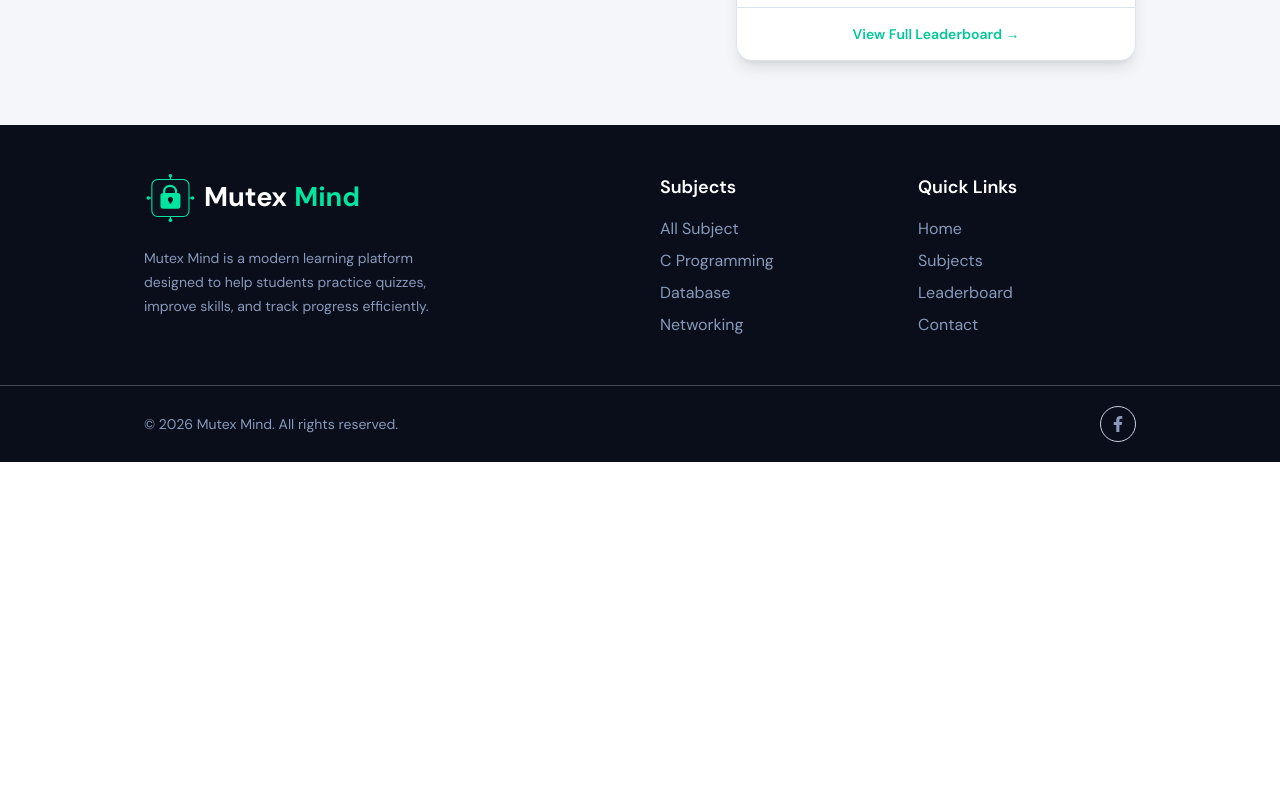
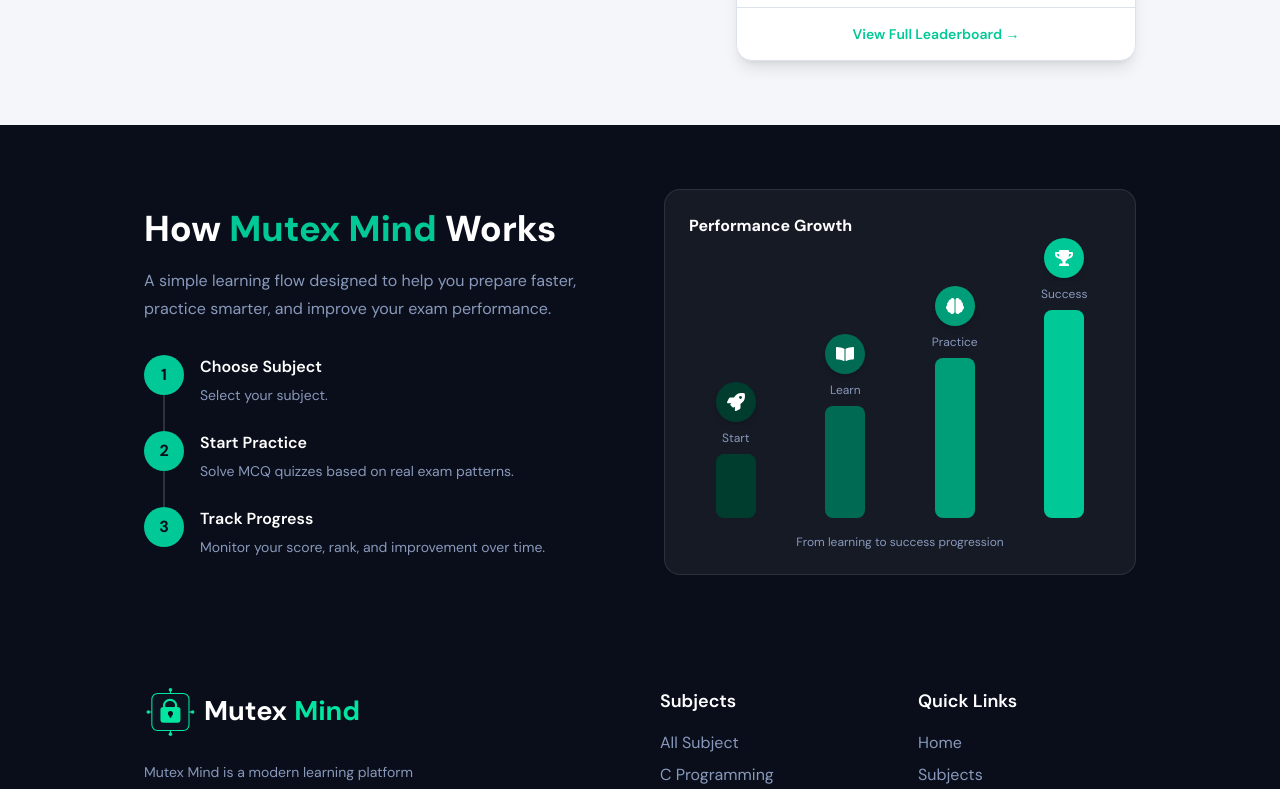
Before and after one commit to Jakaria030/mutex-mind-frontend, a React (Vite) app: page / in a window 1280 px wide. Shown: the part 700-1489 px from the top of the page. Before the commit the page ends 1162 px from the top, so only its background shows below. Built offline with nearby package versions, Linux system fonts and the light colour scheme.

Commit message:
feat: how it works section implement

```diff
--- a/src/pages/main/Home/Home.jsx
+++ b/src/pages/main/Home/Home.jsx
@@ -1,9 +1,11 @@
 import Hero from "./components/Hero";
+import HowItWorks from "./components/HowItWorks";
 
 const Home = () => {
     return (
         <>
             <Hero />
+            <HowItWorks />
         </>
     );
 };
--- /dev/null
+++ b/src/pages/main/Home/components/Graph.jsx
@@ -0,0 +1,79 @@
+import { FaRocket, FaBookOpen, FaBrain, FaTrophy } from "react-icons/fa";
+
+const STEPS = [
+    {
+        label: "Start",
+        icon: FaRocket,
+        color: "#003D2E",
+        height: "h-16"
+    },
+    {
+        label: "Learn",
+        icon: FaBookOpen,
+        color: "#006B52",
+        height: "h-28"
+    },
+    {
+        label: "Practice",
+        icon: FaBrain,
+        color: "#009E78",
+        height: "h-40"
+    },
+    {
+        label: "Success",
+        icon: FaTrophy,
+        color: "#00C896",
+        height: "h-52"
+    },
+];
+
+const Graph = () => {
+    return (
+        <div className="bg-white/5 border border-white/10 rounded-2xl p-6">
+
+            {/* Title */}
+            <h3 className="text-white font-bold mb-6">
+                Performance Growth
+            </h3>
+
+            {/* Bars */}
+            <div className="flex items-end justify-between gap-4 h-64">
+
+                {STEPS.map((step, index) => (
+                    <div key={index} className="flex flex-col items-center flex-1">
+
+                        {/* Top Circle */}
+                        <div
+                            className="w-10 h-10 rounded-full flex items-center justify-center text-white shadow-md mb-2"
+                            style={{ backgroundColor: step.color }}
+                        >
+                            <step.icon size={18} />
+                        </div>
+
+                        {/* Label */}
+                        <p className="text-xs text-text-3 mb-2">
+                            {step.label}
+                        </p>
+
+                        {/* Bar */}
+                        <div className="flex items-end h-full w-full justify-center">
+                            <div
+                                className={`${step.height} w-10 rounded-lg transition-all duration-500`}
+                                style={{ backgroundColor: step.color }}
+                            ></div>
+                        </div>
+
+                    </div>
+                ))}
+
+            </div>
+
+            {/* Footer hint */}
+            <p className="text-xs text-text-3 mt-4 text-center">
+                From learning to success progression
+            </p>
+        </div>
+    );
+};
+
+export default Graph;
--- /dev/null
+++ b/src/pages/main/Home/components/HowItWorks.jsx
@@ -0,0 +1,75 @@
+import Graph from "./Graph";
+
+const STEPS = [
+    {
+        title: "Choose Subject",
+        description: "Select your subject.",
+    },
+    {
+        title: "Start Practice",
+        description: "Solve MCQ quizzes based on real exam patterns.",
+    },
+    {
+        title: "Track Progress",
+        description: "Monitor your score, rank, and improvement over time.",
+    },
+];
+
+const HowItWorks = () => {
+    return (
+        <section className="bg-navy py-8 md:py-16">
+            <div className="max-w-5xl mx-auto px-2 sm:px-4 grid grid-cols-1 lg:grid-cols-2 gap-12 items-center">
+                {/* Left side */}
+                <div>
+
+                    <h2 className="text-3xl md:text-4xl font-extrabold text-white leading-tight">
+                        How <span className="text-light-green">Mutex Mind</span> Works
+                    </h2>
+
+                    <p className="text-text-3 mt-4 leading-7">
+                        A simple learning flow designed to help you prepare faster,
+                        practice smarter, and improve your exam performance.
+                    </p>
+
+                    {/* Steps List */}
+                    <div className="mt-8 space-y-6">
+
+                        {STEPS.map((step, index) => (
+                            <div key={index} className="flex gap-4">
+
+                                {/* Dot */}
+                                <div className="relative">
+                                    <div className="w-10 h-10 rounded-full bg-light-green text-navy flex items-center justify-center font-bold">
+                                        {index + 1}
+                                    </div>
+
+                                    {/* vertical line */}
+                                    {index !== STEPS.length - 1 && (
+                                        <div className="absolute left-1/2 top-10 w-px h-full bg-white/30 -translate-x-1/2"></div>
+                                    )}
+                                </div>
+
+                                {/* Text */}
+                                <div>
+                                    <h3 className="text-white font-semibold">
+                                        {step.title}
+                                    </h3>
+                                    <p className="text-text-3 text-sm mt-1 leading-6">
+                                        {step.description}
+                                    </p>
+                                </div>
+
+                            </div>
+                        ))}
+
+                    </div>
+                </div>
+
+                {/* Right side graph */}
+                <Graph />
+            </div>
+        </section>
+    );
+};
+
+export default HowItWorks;
```
Also changed, not shown: src/assets/roadmap.PNG (added).
